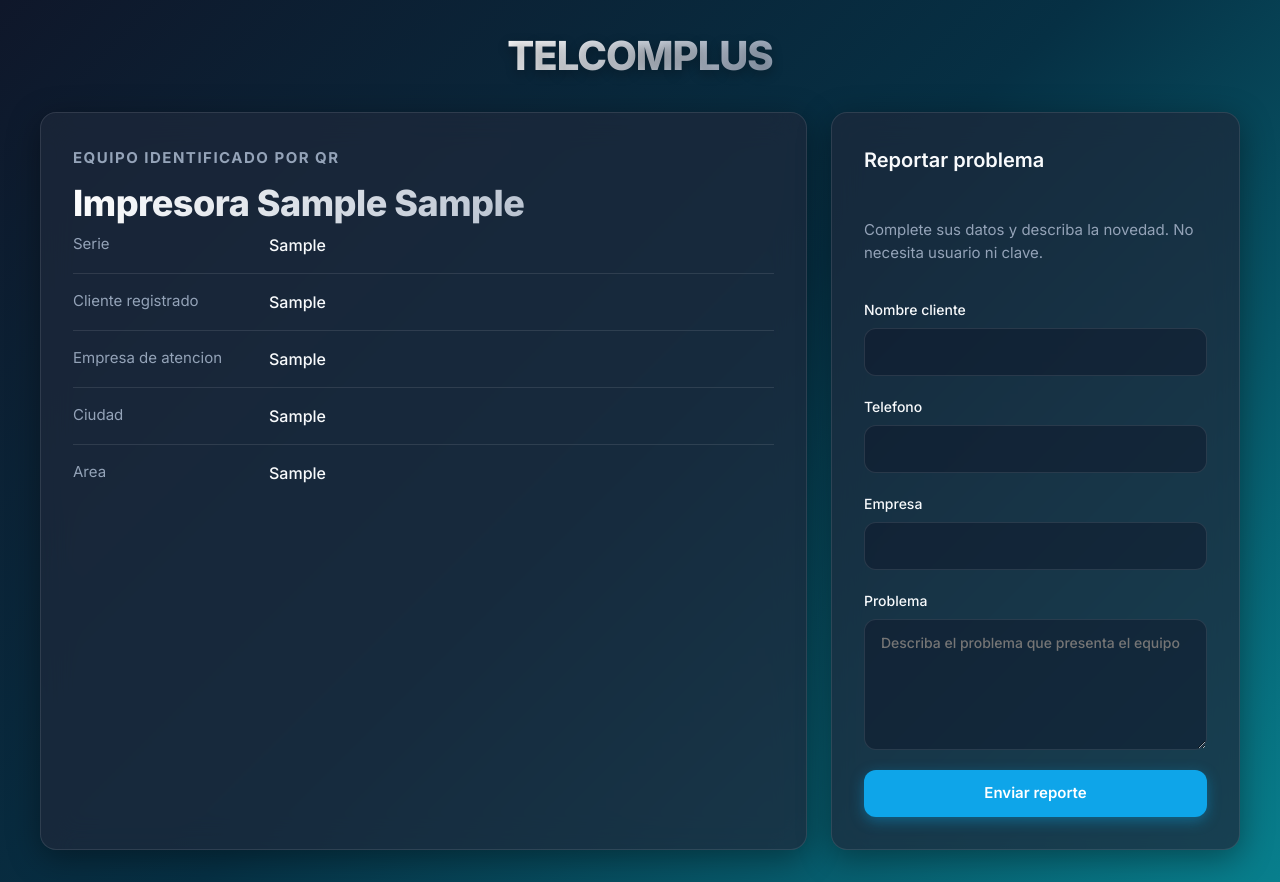
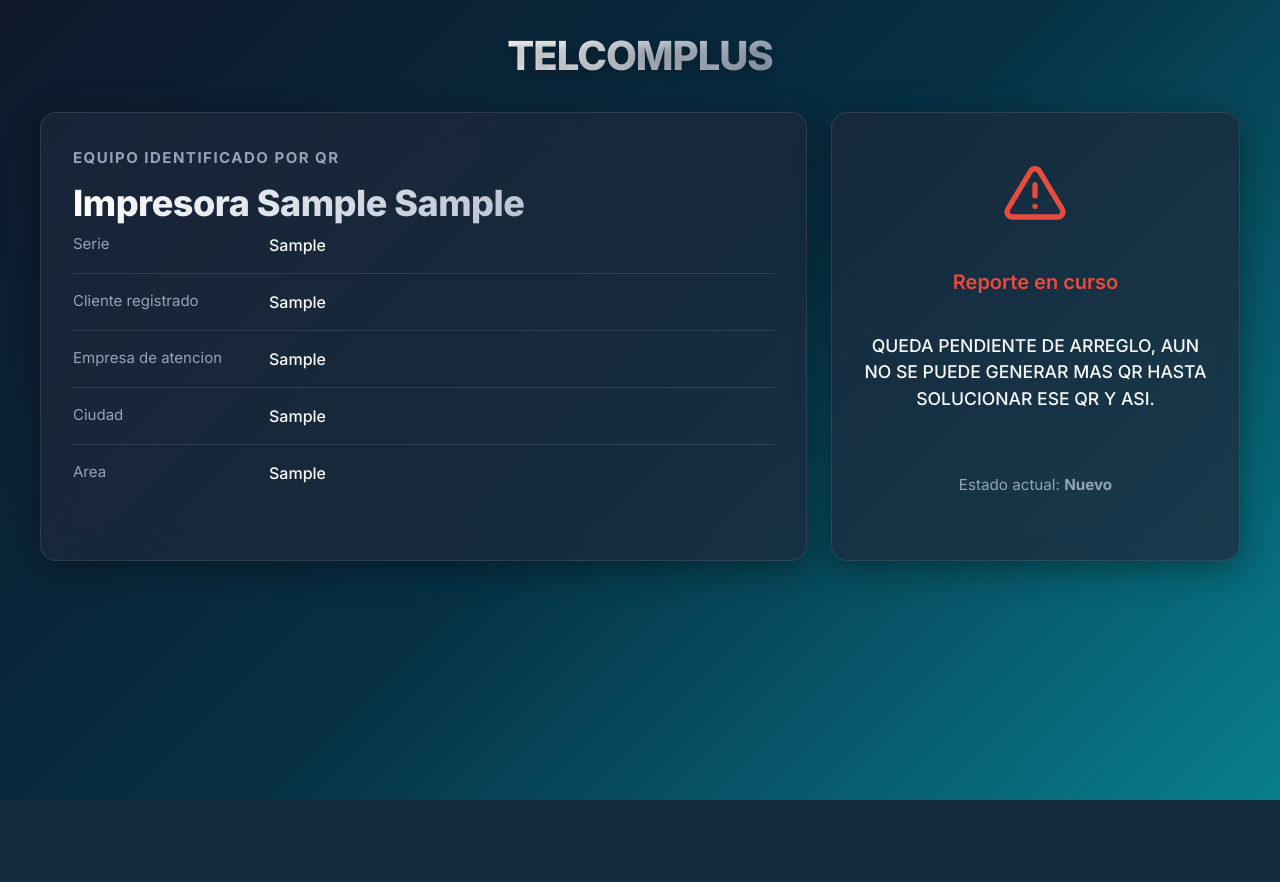
Before and after one commit to photogamer2015/telcomplus, a Django app: page /reportar/00000000-0000-0000-0000-000000000001/ in a window 1280 px wide. After the commit the page ends 800 px from the top, so only its background shows below. Run offline with Django 5.2, Linux system fonts and the light colour scheme; tables that the repository leaves empty hold one stand-in row (values such as "Sample post").

Commit message:
feat: bloquear creación de QR si existe ticket activo

```diff
--- a/parque/templates/parque/public_report.html
+++ b/parque/templates/parque/public_report.html
@@ -20,6 +20,20 @@
         <div><dt>Area</dt><dd>{{ equipo.area_departamento }}</dd></div>
       </dl>
     </aside>
+    {% if ticket_activo %}
+    <div class="panel form-stack report-form" style="text-align: center; padding: 3rem 2rem;">
+      <div style="color: var(--danger, #e74c3c); margin-bottom: 1rem;">
+        <svg xmlns="http://www.w3.org/2000/svg" width="64" height="64" viewBox="0 0 24 24" fill="none" stroke="currentColor" stroke-width="2" stroke-linecap="round" stroke-linejoin="round"><path d="M10.29 3.86L1.82 18a2 2 0 0 0 1.71 3h16.94a2 2 0 0 0 1.71-3L13.71 3.86a2 2 0 0 0-3.42 0z"></path><line x1="12" y1="9" x2="12" y2="13"></line><line x1="12" y1="17" x2="12.01" y2="17"></line></svg>
+      </div>
+      <h2 style="color: var(--danger, #e74c3c); margin-bottom: 1rem;">Reporte en curso</h2>
+      <p style="font-size: 1.1rem; font-weight: 500; line-height: 1.5; color: var(--text-primary);">
+        QUEDA PENDIENTE DE ARREGLO, AUN NO SE PUEDE GENERAR MAS QR HASTA SOLUCIONAR ESE QR Y ASI.
+      </p>
+      <p style="margin-top: 1.5rem; color: var(--text-secondary); font-size: 0.95rem;">
+        Estado actual: <strong>{{ ticket_activo.get_estado_display }}</strong>
+      </p>
+    </div>
+    {% else %}
     <form method="post" class="panel form-stack report-form">
       {% csrf_token %}
       <h2>Reportar problema</h2>
@@ -41,6 +55,7 @@
       </script>
       <button id="submit-btn" class="primary-button" type="submit" onclick="if(this.form.checkValidity()){ this.innerText='Enviando...'; this.style.opacity='0.7'; setTimeout(() => this.disabled=true, 10); }">Enviar reporte</button>
     </form>
+    {% endif %}
   </div>
 </section>
 {% endblock %}
--- a/parque/views.py
+++ b/parque/views.py
@@ -218,6 +218,16 @@ def ticket_delete(request, pk):
 
 def public_report(request, public_id):
     equipo = get_object_or_404(Equipo, public_id=public_id)
+
+    # Check if there is an active ticket for this equipment
+    ticket_activo = TicketSoporte.objects.filter(
+        equipo=equipo,
+        estado__in=[TicketSoporte.NUEVO, TicketSoporte.EN_REVISION]
+    ).first()
+
+    if ticket_activo:
+        return render(request, 'parque/public_report.html', {'equipo': equipo, 'ticket_activo': ticket_activo})
+
     if request.method == 'POST':
         form = ReportePublicoForm(request.POST)
         if form.is_valid():
```
